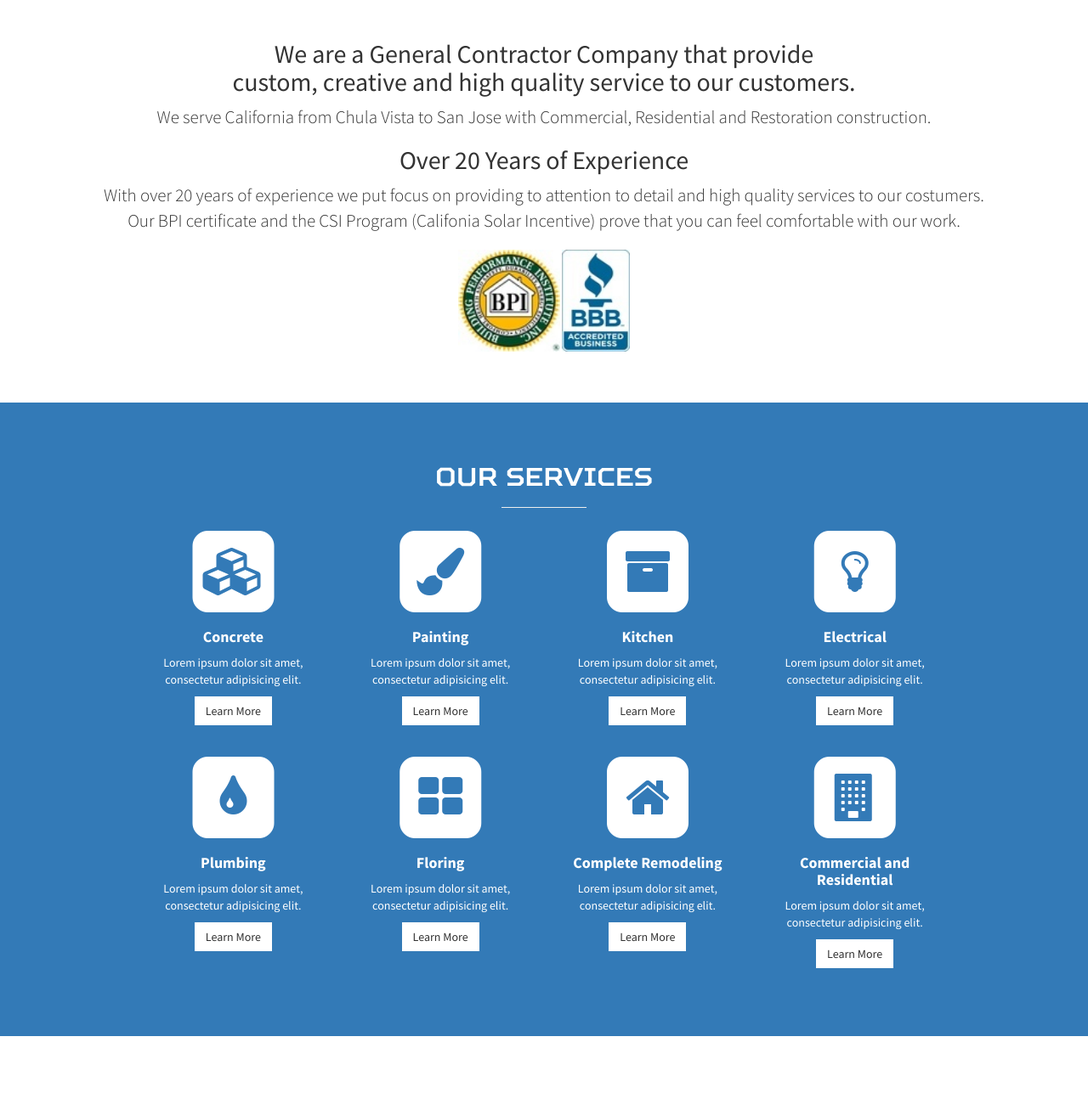
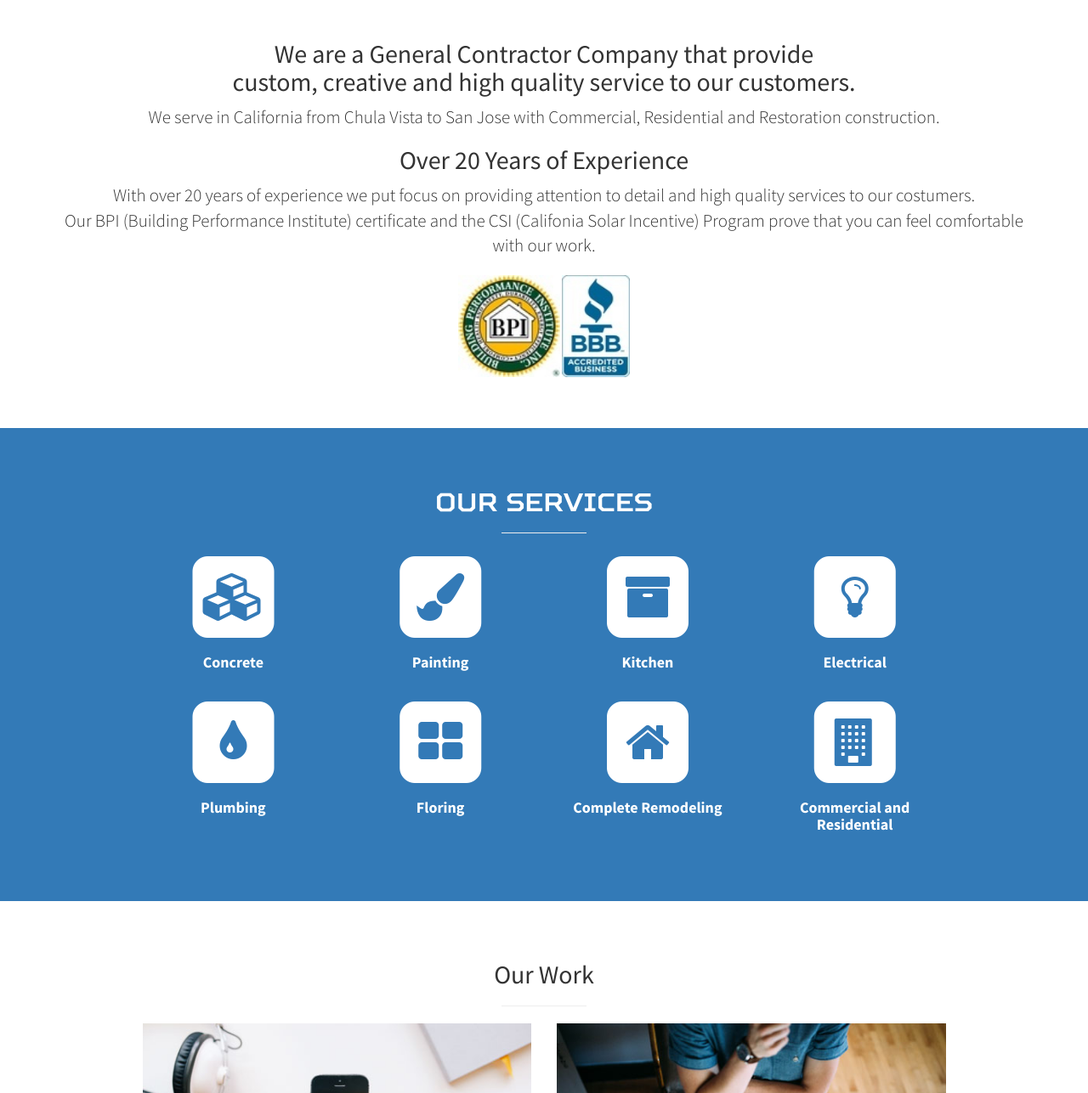
Before and after one commit to Atlrrific/CCG-Website, a plain HTML site: page index.html in a window 1280 px wide. Shown: the part 906-2193 px from the top of the page at 85% size. Drawn offline with Linux system fonts and the light colour scheme.

Commit message:
Updated Website

```diff
--- a/index.html
+++ b/index.html
@@ -42,7 +42,7 @@
                 </button>
                 <a class="navbar-brand page-scroll" href="#page-top">
                     <i><img src="logo.png" alt="CCG Logo" style="width:15px;height:15px"></i>
-                    <span class="light">CCG</span> Creative Construction Group
+                    <span style="color:#FF7964" class="light">CCG</span>
                 </a>
             </div>
 
@@ -75,7 +75,7 @@
     <!-- Header -->
     <header id="top" class="header">
         <div class="text-vertical-center">
-            <h1 style="color:white"> <img src="logo.png" alt="Mountain View" style="width:120px;height:120px">CCG</h1>
+            <h1 style="color:#FF7964"> <img src="logo.png" alt="Mountain View" style="width:120px;height:120px">CCG</h1>
             <h3 style="color:white">Creative Construction Group</h3>
             <br>
             <a href="#about" class="btn btn-dark btn-lg">Find Out More</a>
@@ -91,11 +91,11 @@
                     <br>
                     <h2>We are a General Contractor Company that provide <br>custom, creative and
                     high quality service to our customers.</h2>
-                    <p class="lead">We serve California  from Chula Vista to San Jose with
+                    <p class="lead">We serve in California  from Chula Vista to San Jose with
                     Commercial, Residential and Restoration construction.</p>
                     <h2>Over 20 Years of Experience </h2>
-                    <p class =  "lead">With over 20 years of experience we put focus on providing to attention to detail and high quality services to our costumers.<br>
-                    Our BPI certificate and the CSI Program (Califonia Solar Incentive)  prove that you can feel comfortable with our work.</p>
+                    <p class =  "lead">With over 20 years of experience we put focus on providing attention to detail and high quality services to our costumers.<br>
+                    Our BPI (Building Performance Institute) certificate and the CSI (Califonia Solar Incentive) Program prove that you can feel comfortable with our work.</p>
 
                     <p><img src='img/bpilogo.jpg' alt="BPI Logo" style="width:120px;height:120px">
                     <img src='img/bbblogo.jpg' alt="BBB Logo" style="width:80px;height:120px"></p>
@@ -123,8 +123,6 @@
                                 <h4>
                                     <strong>Concrete</strong>
                                 </h4>
-                                <p>Lorem ipsum dolor sit amet, consectetur adipisicing elit.</p>
-                                <a href="#" class="btn btn-light">Learn More</a>
                             </div>
                         </div>
                         <div class="col-md-3 col-sm-6">
@@ -136,8 +134,6 @@
                                 <h4>
                                     <strong>Painting</strong>
                                 </h4>
-                                <p>Lorem ipsum dolor sit amet, consectetur adipisicing elit.</p>
-                                <a href="#" class="btn btn-light">Learn More</a>
                             </div>
                         </div>
                         <div class="col-md-3 col-sm-6">
@@ -149,8 +145,6 @@
                                 <h4>
                                     <strong>Kitchen</strong>
                                 </h4>
-                                <p>Lorem ipsum dolor sit amet, consectetur adipisicing elit.</p>
-                                <a href="#" class="btn btn-light">Learn More</a>
                             </div>
                         </div>
                         <div class="col-md-3 col-sm-6">
@@ -162,12 +156,10 @@
                                 <h4>
                                     <strong>Electrical</strong>
                                 </h4>
-                                <p>Lorem ipsum dolor sit amet, consectetur adipisicing elit.</p>
-                                <a href="#" class="btn btn-light">Learn More</a>
                             </div>
                         </div>
 
-                        <div class="col-md-3 col-sm-5">
+                        <div class="col-md-3 col-sm-6">
                             <div class="service-item">
                                 <span class="fa-stack fa-4x">
                                 <i class="fa fa-square fa-stack-2x"></i>
@@ -176,12 +168,10 @@
                                 <h4>
                                     <strong>Plumbing</strong>
                                 </h4>
-                                <p>Lorem ipsum dolor sit amet, consectetur adipisicing elit.</p>
-                                <a href="#" class="btn btn-light">Learn More</a>
                             </div>
                         </div>
 
-                        <div class="col-md-3 col-sm-5">
+                        <div class="col-md-3 col-sm-6">
                             <div class="service-item">
                                 <span class="fa-stack fa-4x">
                                 <i class="fa fa-square fa-stack-2x"></i>
@@ -190,12 +180,10 @@
                                 <h4>
                                     <strong>Floring</strong>
                                 </h4>
-                                <p>Lorem ipsum dolor sit amet, consectetur adipisicing elit.</p>
-                                <a href="#" class="btn btn-light">Learn More</a>
                             </div>
                         </div>
 
-                        <div class="col-md-3 col-sm-5">
+                        <div class="col-md-3 col-sm-6">
                             <div class="service-item">
                                 <span class="fa-stack fa-4x">
                                 <i class="fa fa-square fa-stack-2x"></i>
@@ -204,12 +192,10 @@
                                 <h4>
                                     <strong>Complete Remodeling</strong>
                                 </h4>
-                                <p>Lorem ipsum dolor sit amet, consectetur adipisicing elit.</p>
-                                <a href="#" class="btn btn-light">Learn More</a>
                             </div>
                         </div>
 
-                        <div class="col-md-3 col-sm-5">
+                        <div class="col-md-3 col-sm-6">
                             <div class="service-item">
                                 <span class="fa-stack fa-4x">
                                 <i class="fa fa-square fa-stack-2x"></i>
@@ -218,8 +204,6 @@
                                 <h4>
                                     <strong>Commercial and Residential</strong>
                                 </h4>
-                                <p>Lorem ipsum dolor sit amet, consectetur adipisicing elit.</p>
-                                <a href="#" class="btn btn-light">Learn More</a>
                             </div>
                         </div>
 
@@ -292,7 +276,7 @@
 
         <iframe class="col-md-6 col-sm-2"  width="100%" height="75%" frameborder="0" style="border:0" scrolling="no" marginheight="0" marginwidth="0" src="https://www.google.com/maps/embed?pb=!1m18!1m12!1m3!1d3359.5668343096604!2d-117.08091400000002!3d32.64435700000001!2m3!1f0!2f0!3f0!3m2!1i1024!2i768!4f13.1!3m3!1m2!1s0x80d94dfddf010555%3A0xf764d8fbf3e742b0!2sCreative+Construction+Group!5e0!3m2!1sen!2sus!4v1419901302399" width="600" height="450" frameborder="0" style="border:0"></iframe>
 
-        <div class="col-md-6 ">
+        <div class="col-md-6 bg-primary">
                 <div class="row" >
                     <div class  = "text-center">
                         <h3 style = "font-family: 'SquaresBold'; "><strong>CCG <br>Creative Construction Group</strong>
@@ -300,7 +284,7 @@
                         <h4><p >209 3rd Ave #6<br>Chula Vista, CA 91910</p></h4>
                         <h4><ul class="list-unstyled">
                             <li><i class="fa fa-phone fa-fw"></i> (619) 520-4348</li>
-                            <li><i class="fa fa-envelope-o fa-fw"></i>  <a href="mailto:creativeconstgro@gmail.com">creativeconstgro@gmail.com</a>
+                            <li><i class="fa fa-envelope-o fa-fw"></i>  <a style = "color:white" href="mailto:creativeconstgro@gmail.com">creativeconstgro@gmail.com</a>
                             </li>
                         </ul></h4>
                         <br>
```
Also changed, not shown: img/bg5.jpg (added), img/csilogo.gif (added), 1 other file.
